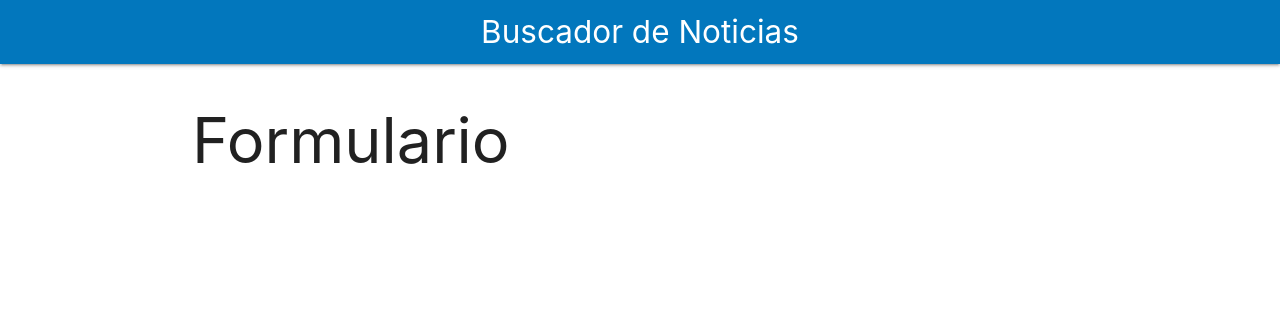
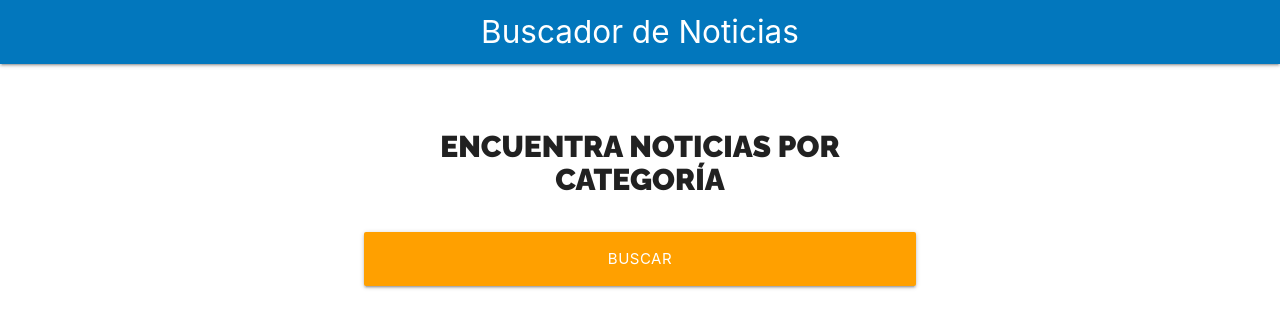
Before and after one commit to MarcoCarrillo/noticias, a React (Create React App) app: page / in a window 1280 px wide. Shown: the top 328 px of the page. Built offline with nearby package versions, Linux system fonts and the light colour scheme.

Commit message:
Formulario y modulo CSS

```diff
--- a/src/App.js
+++ b/src/App.js
@@ -1,5 +1,6 @@
 import React, {Fragment} from 'react';
 import Header from './components/Header';
+import Formulario from './components/Formulario';
 
 function App() {
   return (
@@ -8,7 +9,7 @@
         titulo='Buscador de Noticias'
       />
       <div className='container white'>
-        <h1>Formulario</h1>
+        <Formulario />
       </div>
     </Fragment>
   );
--- /dev/null
+++ b/src/components/Formulario.js
@@ -0,0 +1,23 @@
+import React from 'react';
+import styles from './Formulario.module.css';
+
+const Formulario = () => {
+    return (
+        <div className={`${styles.buscador} row`}>
+            <div className="col s12 m8 offset-m2">
+                <form>
+                    <h2 className={styles.heading}>Encuentra Noticias por Categoría</h2>
+                    <div className="input-field col s12 ">
+                        <input
+                        type="submit"
+                        className={`${styles.btn_block} btn-large amber darken-2`}
+                        value='Buscar'
+                        />
+                    </div>
+                </form>
+            </div>
+        </div>
+     );
+}
+
+export default Formulario;
--- /dev/null
+++ b/src/components/Formulario.module.css
@@ -0,0 +1,15 @@
+.heading{
+    font-family: 'Raleway', sans-serif;
+    font-weight: 900;
+    font-size: 2rem;
+    text-transform: uppercase;
+    text-align: center;
+}
+.buscador{
+    margin-top:2rem;
+    margin-bottom: 2rem;
+    text-align: left;
+}
+.btn_block{
+    width:100%;
+}
```
